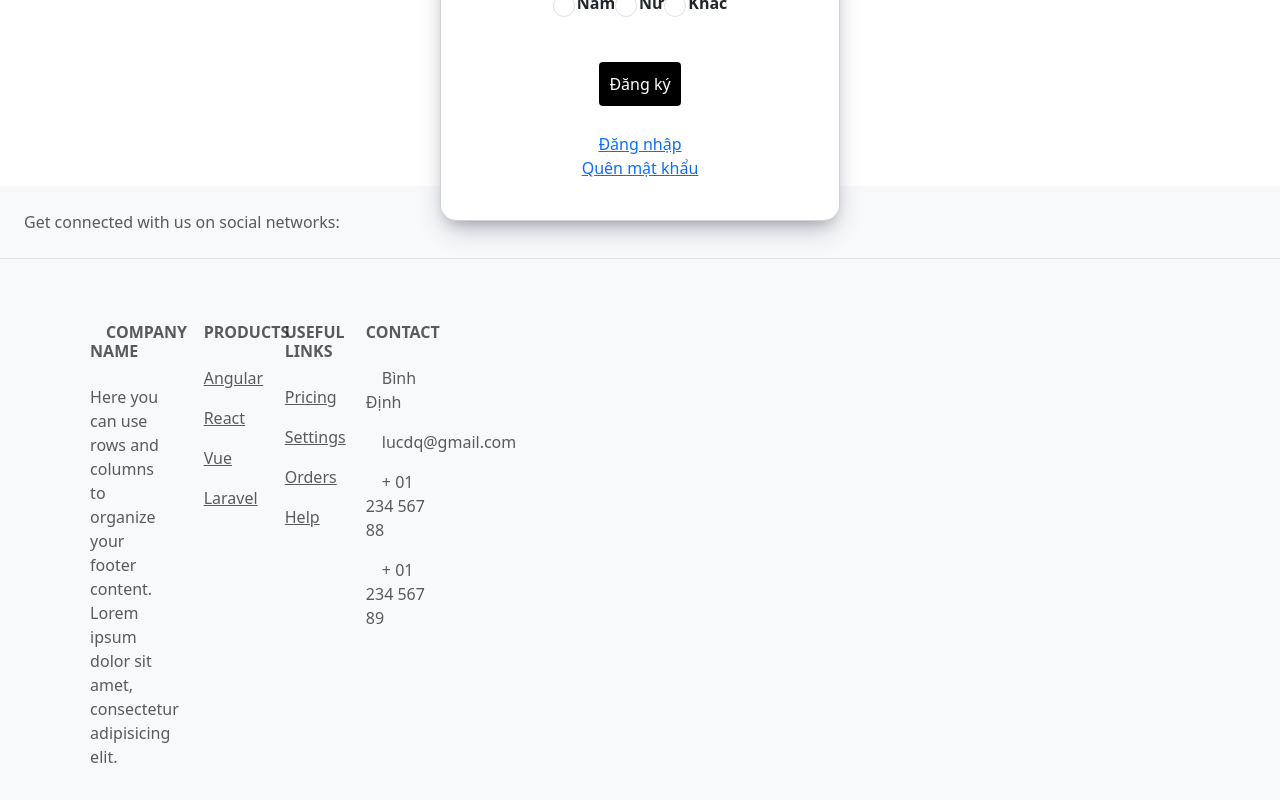
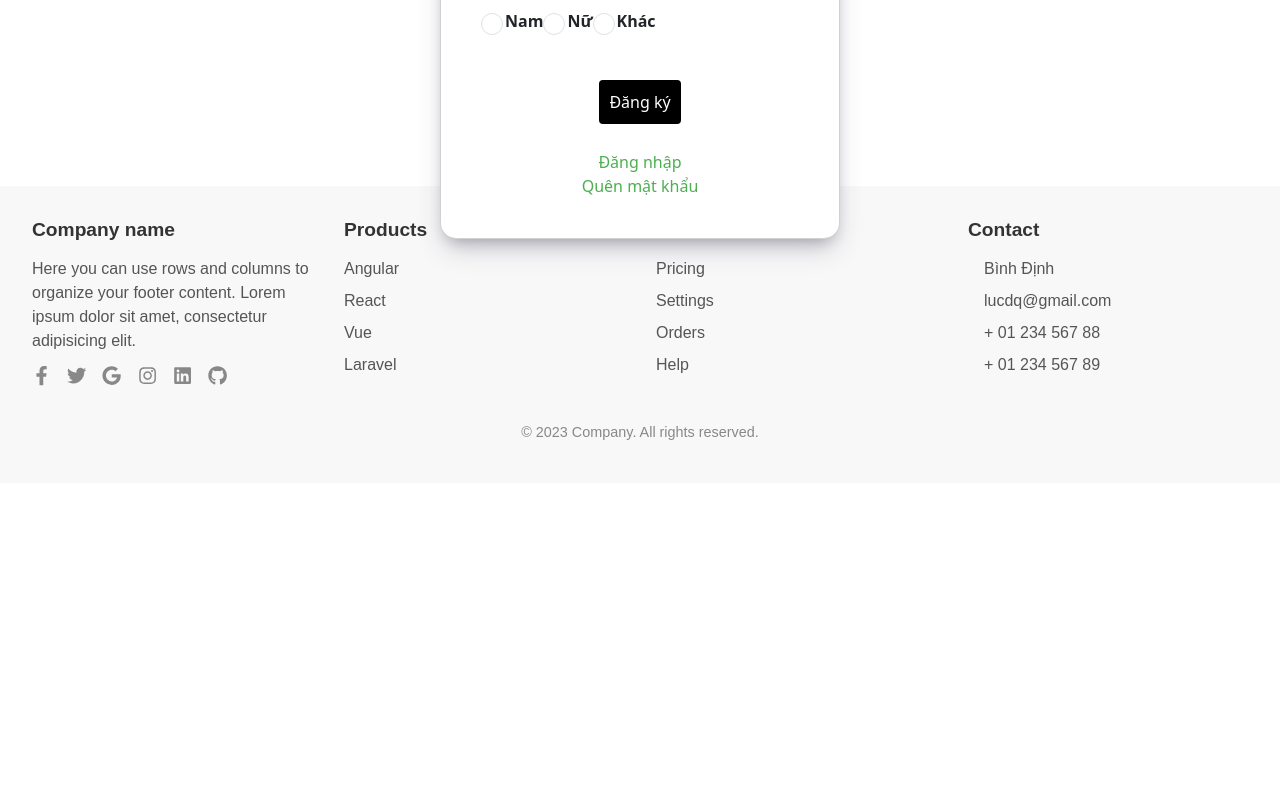
Before and after one commit to vuhaianh0907/backup-fe-localhost, a React (Create React App) app: page /register in a window 1280 px wide. Shown: the part 680-1480 px from the top of the page. After the commit the page ends 1163 px from the top, so only its background shows below. Built offline with nearby package versions, Linux system fonts and the light colour scheme.

Commit message:
doctorupdateprofile

```diff
--- a/src/BodyContent/Doctor/UpdateProfile/UpdateProfile.js
+++ b/src/BodyContent/Doctor/UpdateProfile/UpdateProfile.js
@@ -1,6 +1,8 @@
 import React, { useState, useEffect } from 'react';
 import { useParams, useNavigate, Link } from 'react-router-dom';
 import axios from 'axios';
+
+import './UpdateProfile.scss';
 
 function DoctorUpdateProfile() {
   const { id } = useParams();
@@ -52,7 +54,7 @@ function DoctorUpdateProfile() {
   };
 
   return (
-    <div className="form1">
+    <div className="update-profile-container">
       <form onSubmit={handleSubmit} className="form-container">
         <h2>Cập nhật thông tin cá nhân</h2>
         <div className="form-group">
@@ -81,7 +83,7 @@ function DoctorUpdateProfile() {
             name="gender"
             value={doctorInfo.gender}
             onChange={handleChange}
-            className="form-input"
+            className="form-input select-input"
           >
             <option value="Nam">Nam</option>
             <option value="Nữ">Nữ</option>
@@ -150,7 +152,9 @@ function DoctorUpdateProfile() {
         <button type="submit" className="submit-button">
           Cập nhật
         </button>
-        <Link to={`/doctor/profile/${id}`}>Hủy</Link>
+        <Link to={`/doctor/profile/${id}`} className="cancel-button">
+          Hủy
+        </Link>
       </form>
     </div>
   );
--- /dev/null
+++ b/src/BodyContent/Doctor/UpdateProfile/UpdateProfile.scss
@@ -0,0 +1,124 @@
+#UpdateProfile {
+    display: flex;
+    justify-content: center;
+    align-items: center;
+    height: 100vh;
+  }
+
+  .form-container {
+    width: 100%;
+    max-width: 800px;
+    padding: 20px;
+    box-shadow: 0 0 10px rgba(0, 0, 0, 0.2);
+    background-color: #fff;
+    display: flex;
+    flex-direction: column;
+    align-items: center;
+    margin: auto;
+    margin-top: 30px;
+    margin-bottom: 30px;
+  }
+
+  h2 {
+    font-size: 24px;
+    font-weight: bold;
+    margin-bottom: 10px;
+  }
+
+  .form-group {
+    width: 100%;
+    display: flex;
+    flex-direction: column;
+    gap: 5px;
+
+    .form-label {
+      font-size: 16px;
+      color: #555;
+      font-weight: bold;
+    }
+
+    .form-input {
+      width: 100%;
+      padding: 10px;
+      font-size: 16px;
+      border: 1px solid #ccc;
+      border-radius: 4px;
+    }
+
+    .gender-options {
+      display: flex;
+      align-items: center;
+      gap: 15px;
+
+      label {
+        display: flex;
+        align-items: center;
+        font-size: 16px;
+        color: #555;
+        cursor: pointer;
+
+        input[type="radio"] {
+          display: none;
+        }
+
+        span {
+          position: relative;
+          display: inline-block;
+          width: 16px;
+          height: 16px;
+          border: 2px solid #777;
+          border-radius: 50%;
+          margin-right: 5px;
+
+          &::before {
+            content: "";
+            position: absolute;
+            top: 50%;
+            left: 50%;
+            transform: translate(-50%, -50%);
+            width: 8px;
+            height: 8px;
+            border-radius: 50%;
+            background-color: #777;
+            opacity: 0;
+          }
+        }
+
+        input[type="radio"]:checked + span::before {
+          opacity: 1;
+        }
+
+        &:hover span {
+          border-color: #000;
+        }
+
+        &:hover span::before {
+          background-color: #000;
+        }
+      }
+    }
+  }
+
+  .submit-button {
+    padding: 10px 20px;
+    background-color: #4caf50;
+    color: #fff;
+    border: none;
+    border-radius: 4px;
+    cursor: pointer;
+
+    &:hover {
+      background-color: #45a049;
+    }
+  }
+
+  a {
+    text-decoration: none;
+    color: #4caf50;
+    font-size: 16px;
+    cursor: pointer;
+
+    &:hover {
+      text-decoration: underline;
+    }
+  }
--- a/src/Footer/Footer.scss
+++ b/src/Footer/Footer.scss
@@ -1,46 +1,45 @@
-#footer {
+// Footer.scss
 .footer {
     background-color: #f8f8f8;
     padding: 2rem;
     color: #666;
     font-family: 'Arial', sans-serif;
-    }
 
     .footer-content {
       display: flex;
       justify-content: space-between;
       gap: 2rem;
-    }
 
       .footer-column {
         flex-basis: 30%;
-    }
 
-    .footer-column h3 {
+        h3 {
           font-size: 1.2rem;
           font-weight: bold;
           margin-bottom: 1rem;
           color: #333;
         }
 
-    .footer-column p {
+        p {
           margin-bottom: 0.5rem;
           color: #555;
+        }
       }
 
       .social-icons {
         display: flex;
         gap: 1rem;
-    }
 
         .social-icon {
           color: #888;
           font-size: 1.2rem;
           transition: color 0.3s ease;
+
+          &:hover {
+            color: #555;
           }
-
-    .social-icon:hover {
-        color: #555;
+        }
+      }
     }
 
     .footer-bottom {
@@ -48,11 +47,9 @@
       margin-top: 2rem;
       color: #888;
       font-size: 0.9rem;
-    }
 
-    .footer-bottom p {
+      p {
         margin-bottom: 0.5rem;
       }
-
-
     }
+  }
--- a/src/Footer/footer.js
+++ b/src/Footer/footer.js
@@ -1,96 +1,54 @@
+// Footer.js
 import React from 'react';
+import { FaFacebookF, FaTwitter, FaGoogle, FaInstagram, FaLinkedin, FaGithub } from 'react-icons/fa';
 import './Footer.scss';
 
-export default function Footer() {
+const Footer = () => {
   return (
-        <footer className="text-center text-lg-start bg-light text-muted">
-            <section className="d-flex justify-content-center justify-content-lg-between p-4 border-bottom">
-                <div className="me-5 d-none d-lg-block">
-                    <span>Get connected with us on social networks:</span>
-                </div>
-                <div>
-                    <a href="/" className="me-4 text-reset">
-                        <i className="fab fa-facebook-f"></i>
-                    </a>
-                    <a href="/" className="me-4 text-reset">
-                        <i className="fab fa-twitter"></i>
-                    </a>
-                    <a href="/" className="me-4 text-reset">
-                        <i className="fab fa-google"></i>
-                    </a>
-                    <a href="/" className="me-4 text-reset">
-                        <i className="fab fa-instagram"></i>
-                    </a>
-                    <a href="/" className="me-4 text-reset">
-                        <i className="fab fa-linkedin"></i>
-                    </a>
-                    <a href="/" className="me-4 text-reset">
-                        <i className="fab fa-github"></i>
-                    </a>
-                </div>
-            </section>
-            <section className="">
-                <div className="container text-center text-md-start mt-5">
-                    <div className="row mt-3">
-                        <div className="col-md-3 col-lg-4 col-xl-3 mx-auto mb-4">
-                            <h6 className="text-uppercase fw-bold mb-4">
-                                <i className="fas fa-gem me-3"></i>Company name
-                            </h6>
+    <footer className="footer">
+      <section className="footer-content">
+        <div className="footer-column">
+          <h3>Company name</h3>
           <p>
             Here you can use rows and columns to organize your footer content. Lorem ipsum
             dolor sit amet, consectetur adipisicing elit.
           </p>
+          <div className="social-icons">
+            <a href="/" className="social-icon"><FaFacebookF /></a>
+            <a href="/" className="social-icon"><FaTwitter /></a>
+            <a href="/" className="social-icon"><FaGoogle /></a>
+            <a href="/" className="social-icon"><FaInstagram /></a>
+            <a href="/" className="social-icon"><FaLinkedin /></a>
+            <a href="/" className="social-icon"><FaGithub /></a>
           </div>
-                        <div className="col-md-2 col-lg-2 col-xl-2 mx-auto mb-4">
-                            <h6 className="text-uppercase fw-bold mb-4">
-                                Products
-                            </h6>
-                            <p>
-                                <a href="/" className="text-reset">Angular</a>
-                            </p>
-                            <p>
-                                <a href="/" className="text-reset">React</a>
-                            </p>
-                            <p>
-                                <a href="/" className="text-reset">Vue</a>
-                            </p>
-                            <p>
-                                <a href="/" className="text-reset">Laravel</a>
-                            </p>
         </div>
-                        <div className="col-md-3 col-lg-2 col-xl-2 mx-auto mb-4">
-                            <h6 className="text-uppercase fw-bold mb-4">
-                                Useful links
-                            </h6>
-                            <p>
-                                <a href="/" className="text-reset">Pricing</a>
-                            </p>
-                            <p>
-                                <a href="/" className="text-reset">Settings</a>
-                            </p>
-                            <p>
-                                <a href="/" className="text-reset">Orders</a>
-                            </p>
-                            <p>
-                                <a href="/" className="text-reset">Help</a>
-                            </p>
+        <div className="footer-column">
+          <h3>Products</h3>
+          <p><a href="/" className="text-reset">Angular</a></p>
+          <p><a href="/" className="text-reset">React</a></p>
+          <p><a href="/" className="text-reset">Vue</a></p>
+          <p><a href="/" className="text-reset">Laravel</a></p>
         </div>
-                        <div className="col-md-4 col-lg-3 col-xl-3 mx-auto mb-md-0 mb-4">
-                            <h6 className="text-uppercase fw-bold mb-4">Contact</h6>
+        <div className="footer-column">
+          <h3>Useful links</h3>
+          <p><a href="/" className="text-reset">Pricing</a></p>
+          <p><a href="/" className="text-reset">Settings</a></p>
+          <p><a href="/" className="text-reset">Orders</a></p>
+          <p><a href="/" className="text-reset">Help</a></p>
+        </div>
+        <div className="footer-column">
+          <h3>Contact</h3>
           <p><i className="fas fa-home me-3"></i> Bình Định</p>
-                            <p>
-                                <i className="fas fa-envelope me-3"></i>
-                                lucdq@gmail.com
-                            </p>
+          <p><i className="fas fa-envelope me-3"></i> lucdq@gmail.com</p>
           <p><i className="fas fa-phone me-3"></i> + 01 234 567 88</p>
           <p><i className="fas fa-print me-3"></i> + 01 234 567 89</p>
         </div>
-                    </div>
-                </div>
       </section>
-            <div className="text-center p-4" style={{ backgroundColor: 'rgba(0, 0, 0, 0.05)' }}>
-                © 2021 Company. All rights reserved.
+      <div className="footer-bottom">
+        <p>© {new Date().getFullYear()} Company. All rights reserved.</p>
       </div>
     </footer>
   );
-}
+};
+
+export default Footer;
```
Also changed, not shown: src/BodyContent/Doctor/UpdateProfile/UpdateProfile.css (deleted, +0 -106 lines). Lines whose indentation alone changed are shown as unchanged.
